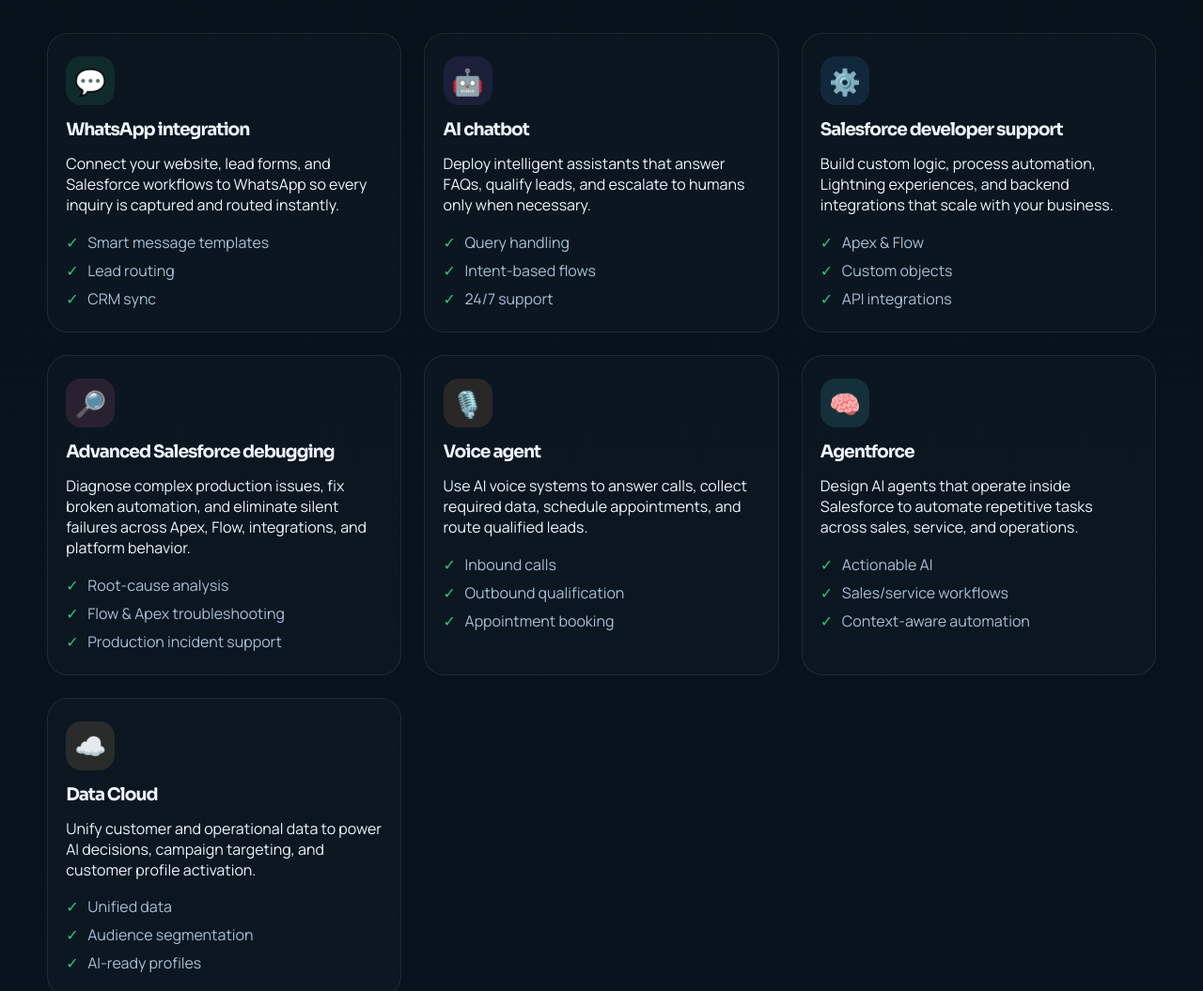
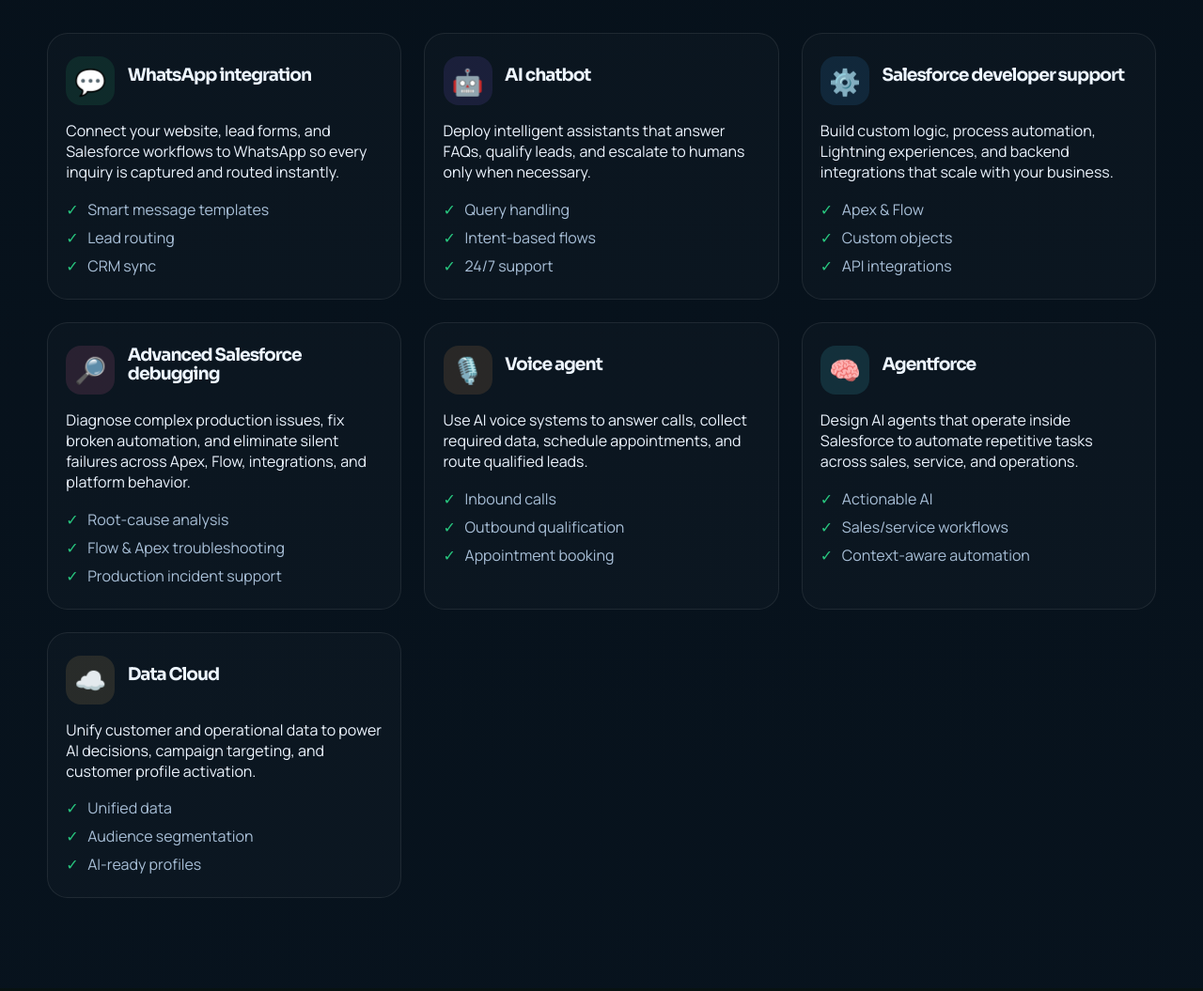
Before and after one commit to h3nsure/salesforce-ai-agency, a plain HTML site: page index.html in a window 1280 px wide. Shown: the part 1060-2115 px from the top of the page at 94% size. Drawn offline with Linux system fonts and the light colour scheme.

Commit message:
Align service titles beside icons

```diff
--- a/index.html
+++ b/index.html
@@ -142,8 +142,10 @@
 
           <div class="cards-grid three-up">
             <article class="info-card">
+              <div class="service-header">
                 <div class="icon-wrap green">💬</div>
                 <h3>WhatsApp integration</h3>
+              </div>
               <p>Connect your website, lead forms, and Salesforce workflows to WhatsApp so every inquiry is captured and routed instantly.</p>
               <ul>
                 <li>Smart message templates</li>
@@ -153,8 +155,10 @@
             </article>
 
             <article class="info-card">
+              <div class="service-header">
                 <div class="icon-wrap purple">🤖</div>
                 <h3>AI chatbot</h3>
+              </div>
               <p>Deploy intelligent assistants that answer FAQs, qualify leads, and escalate to humans only when necessary.</p>
               <ul>
                 <li>Query handling</li>
@@ -164,8 +168,10 @@
             </article>
 
             <article class="info-card">
+              <div class="service-header">
                 <div class="icon-wrap blue">⚙️</div>
                 <h3>Salesforce developer support</h3>
+              </div>
               <p>Build custom logic, process automation, Lightning experiences, and backend integrations that scale with your business.</p>
               <ul>
                 <li>Apex & Flow</li>
@@ -175,8 +181,10 @@
             </article>
 
             <article class="info-card">
+              <div class="service-header">
                 <div class="icon-wrap rose">🔎</div>
                 <h3>Advanced Salesforce debugging</h3>
+              </div>
               <p>Diagnose complex production issues, fix broken automation, and eliminate silent failures across Apex, Flow, integrations, and platform behavior.</p>
               <ul>
                 <li>Root-cause analysis</li>
@@ -186,8 +194,10 @@
             </article>
 
             <article class="info-card">
+              <div class="service-header">
                 <div class="icon-wrap orange">🎙️</div>
                 <h3>Voice agent</h3>
+              </div>
               <p>Use AI voice systems to answer calls, collect required data, schedule appointments, and route qualified leads.</p>
               <ul>
                 <li>Inbound calls</li>
@@ -197,8 +207,10 @@
             </article>
 
             <article class="info-card">
+              <div class="service-header">
                 <div class="icon-wrap cyan">🧠</div>
                 <h3>Agentforce</h3>
+              </div>
               <p>Design AI agents that operate inside Salesforce to automate repetitive tasks across sales, service, and operations.</p>
               <ul>
                 <li>Actionable AI</li>
@@ -208,8 +220,10 @@
             </article>
 
             <article class="info-card">
+              <div class="service-header">
                 <div class="icon-wrap gold">☁️</div>
                 <h3>Data Cloud</h3>
+              </div>
               <p>Unify customer and operational data to power AI decisions, campaign targeting, and customer profile activation.</p>
               <ul>
                 <li>Unified data</li>
--- a/styles.css
+++ b/styles.css
@@ -554,14 +554,21 @@
   padding: 1.5rem 1.2rem;
 }
 
+.service-header {
+  display: flex;
+  align-items: center;
+  gap: 0.85rem;
+  margin-bottom: 1rem;
+}
+
 .icon-wrap {
   display: grid;
   place-items: center;
   width: 3.25rem;
   height: 3.25rem;
-  margin-bottom: 1rem;
   border-radius: 16px;
   font-size: 1.7rem;
+  flex-shrink: 0;
 }
 
 .icon-wrap.green { background: rgba(40, 199, 127, 0.12); }
@@ -571,6 +578,10 @@
 .icon-wrap.orange { background: rgba(255, 171, 92, 0.12); }
 .icon-wrap.cyan { background: rgba(74, 232, 255, 0.12); }
 .icon-wrap.gold { background: rgba(246, 199, 109, 0.12); }
+
+.service-header h3 {
+  margin: 0;
+}
 
 .info-card h3,
 .step-card h3,
```
Lines whose indentation alone changed are shown as unchanged.
